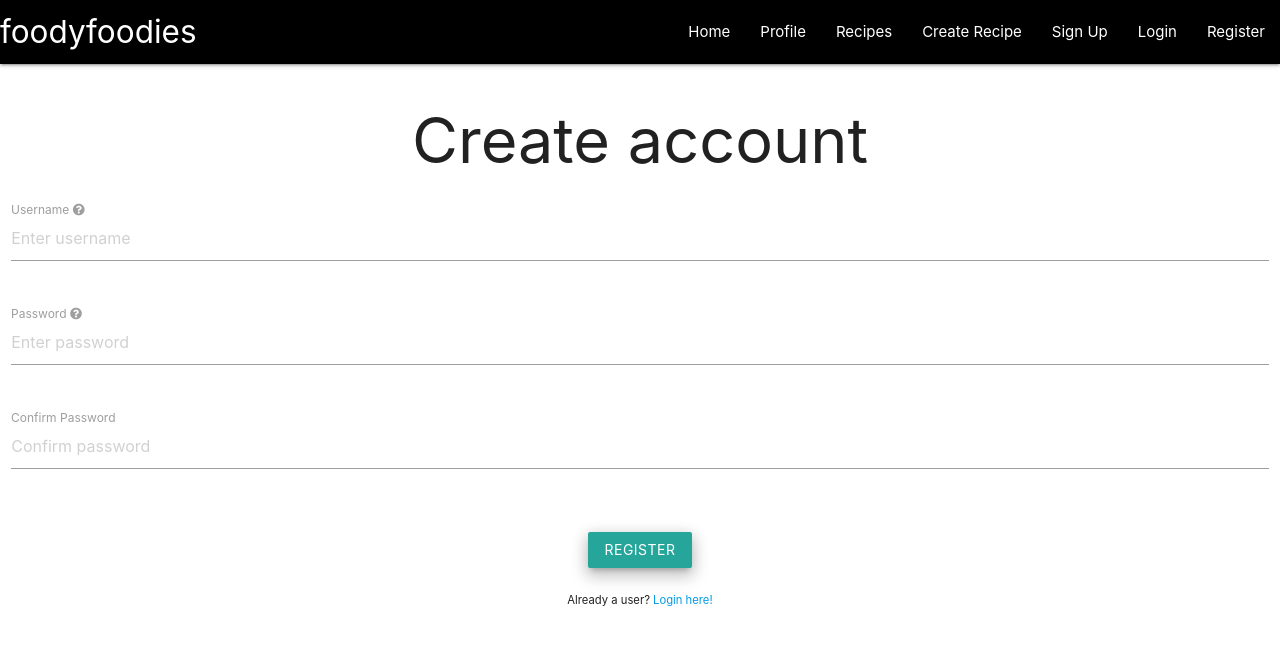
After one commit to salute03/foodyfoodies, a Flask app: page /register in a window 1280 px wide. The commit adds this page. Shown: the top 645 px of the page. Run offline with Flask 2, Linux system fonts and the light colour scheme; some libraries are stand-ins or nearby versions.

Commit message:
Add register and login page

```diff
--- a/app.py
+++ b/app.py
@@ -2,8 +2,10 @@ import os
 from flask import (
     Flask, flash, render_template,
     redirect, request, session, url_for)
+from form import RegisterForm, LoginForm
 from flask_pymongo import PyMongo
 from bson.objectid import ObjectId
+from werkzeug.security import generate_password_hash, check_password_hash
 if os.path.exists("env.py"):
     import env
 
@@ -18,10 +20,84 @@ mongo = PyMongo(app)
 
 
 @app.route("/")
-@app.route("/get_recipes")
+@app.route("/home")
 def home():
-    recipes = mongo.db.recipes.find()
-    return render_template("recipes.html", recipes=recipes)
+    return render_template("home.html")
+
+
+@app.route("/login",  methods=['GET', 'POST'])
+def login():
+    '''
+    The login function calls LoginForm class from forms.py,
+    It checks if the entered username and passwords are valid
+    and then add user to session.
+    '''
+    # Check if the user is already logged in
+    if 'username' in session:
+        flash('You are already logged in!')
+        return redirect(url_for('home'))
+    form = LoginForm()
+    if form.validate_on_submit():
+        # Variable for users collection
+
+        registered_user = mongo.db.users.find_one({'username': request.form.get('username')})
+
+        if registered_user:
+            # Check if password in the form is equal to the password in the DB
+            if check_password_hash(registered_user['password'],
+                                   request.form['password']):
+                # Add user to session if passwords match
+                session['username'] = request.form['username']
+                flash('You have been successfully logged in!')
+                return redirect(url_for('home'))
+            else:
+                # if user entered incorrect password
+                flash("Incorrect username or password. Please try again")
+                return redirect(url_for('login'))
+        else:
+            # if user entered incorrect username
+            flash("Username does not exist! Please try again")
+            return redirect(url_for('login'))
+    return render_template('login.html',  form=form, title='Login')
+
+
+@app.route("/register", methods=['GET', 'POST'])
+def register():
+    '''
+    CREATE.
+    Creates a new account; it calls the RegisterForm class from forms.py.
+    Checks if the username is not already excist in database,
+    hashes the entered password and add a new user to session.
+    '''
+    # checks if user is not already logged in
+    if 'username' in session:
+        flash('You are already registered!')
+        return redirect(url_for('home'))
+
+    form = RegisterForm()
+    if form.validate_on_submit():
+        # variable for users collection
+
+        # checks if the username is unique
+        registered_user = mongo.db.users.find_one({'username': request.form.get('username')})
+        if registered_user:
+            flash("Sorry, this username is already taken!")
+            return redirect(url_for('register'))
+        else:
+            # hashes the entered password
+            hashed_password = generate_password_hash(
+                                request.form.get('password'))
+            new_user = {
+                "username": request.form.get('username'),
+                "password": hashed_password,
+                "user_recipes": [],
+            }
+            mongo.db.users.insert_one(new_user)
+            # add new user to the session
+            session["username"] = request.form.get('username')
+            flash('Your account has been successfully created.')
+            return redirect(url_for('home'))
+    return render_template('register.html', form=form,  title='Register')
 
 
 if __name__ == "__main__":
--- /dev/null
+++ b/form.py
@@ -0,0 +1,23 @@
+from flask_wtf import FlaskForm
+from wtforms import StringField, PasswordField, SubmitField, BooleanField
+from wtforms.validators import DataRequired, Length, EqualTo
+
+
+class RegisterForm(FlaskForm):
+    username = StringField('Username',
+                           validators=[DataRequired(), Length(min=3, max=10)])
+    password = PasswordField('Password',
+                             validators=[DataRequired(),
+                                         Length(min=3, max=20)])
+    confirm_password = PasswordField('Confirm Password',
+                                     validators=[DataRequired(),
+                                                 EqualTo('password')])
+    submit = SubmitField('Register')
+
+
+class LoginForm(FlaskForm):
+    username = StringField('Username',
+                           validators=[DataRequired(), Length(min=3, max=15)])
+    password = PasswordField('Password', validators=[DataRequired()])
+    remember = BooleanField('Remember Me')
+    submit = SubmitField('Login')
--- a/requirements.txt
+++ b/requirements.txt
@@ -2,6 +2,8 @@ click==8.0.1
 dnspython==2.1.0
 Flask==2.0.1
 Flask-PyMongo==2.3.0
+Flask-WTF==0.15.1
 itsdangerous==2.0.1
 pymongo==3.12.0
 Werkzeug==2.0.1
+WTForms==2.3.3
--- a/static/css/style.css
+++ b/static/css/style.css
@@ -1,3 +1,7 @@
-body {
-    background-color: blue;
+.text-shadow {
+    text-shadow: 2px 2px 2px rgba(0, 0, 0, 0.5);
 }
+
+.fa-bar {
+    color:seashell;
+}
--- a/static/js/script.js
+++ b/static/js/script.js
@@ -0,0 +1,3 @@
+$(document).ready(function(){
+    $('.sidenav').sidenav();
+  });
--- a/templates/base.html
+++ b/templates/base.html
@@ -5,8 +5,8 @@
     <meta http-equiv="X-UA-Compatible" content="IE=edge">
     <meta name="viewport" content="width=device-width, initial-scale=1.0">
     <link rel="stylesheet" href="https://cdnjs.cloudflare.com/ajax/libs/font-awesome/5.15.4/css/all.min.css"
-        integrity="sha512-1ycn6IcaQQ40/MKBW2W4Rhis/DbILU74C1vSrLJxCq57o941Ym01SwNsOMqvEBFlcgUa6xLiPY/NS5R+E6ztJQ=="
-        crossorigin="anonymous" referrerpolicy="no-referrer" type="text/css">
+       integrity="sha512-1ycn6IcaQQ40/MKBW2W4Rhis/DbILU74C1vSrLJxCq57o941Ym01SwNsOMqvEBFlcgUa6xLiPY/NS5R+E6ztJQ=="
+       crossorigin="anonymous" referrerpolicy="no-referrer" type="text/css">
     <link rel="stylesheet" href="https://cdnjs.cloudflare.com/ajax/libs/materialize/1.0.0/css/materialize.min.css" type="text/css">
     <link rel="stylesheet" href="{{ url_for('static', filename='css/style.css') }}" type="text/css">
     {% block styles %}
@@ -14,6 +14,36 @@
     <title>foodyfoodies</title>
 </head>
 <body>
+    <header>
+        <!-- desktop navbar -->
+        <nav class="nav-extended text-shadow black">
+            <div class="nav-wrapper">
+              <a href="#!" class="brand-logo">foodyfoodies</a>
+              <a href="#" data-target="mobile-demo" class="sidenav-trigger right"><i class="fas fa-align-justify"></i></a>
+              <ul class="right hide-on-med-and-down">
+                <li><a href="{{ url_for('home') }}">Home</a></li>
+                <li><a href="#">Profile</a></li>
+                <li><a href="#">Recipes</a></li>
+                <li><a href="#">Create Recipe</a></li>
+                <li><a href="#">Sign Up</a></li>
+                <li><a href="{{ url_for('login') }}">Login</a></li>
+                <li><a href="{{ url_for('register') }}">Register</a></li>
+              </ul>
+            </div>
+          </nav>
+
+        <!-- mobile sidenavbar -->
+          <ul class="sidenav" id="mobile-demo">
+                <li><a href="{{ url_for('home') }}">Home</a></li>
+                <li><a href="#">Profile</a></li>
+                <li><a href="#">Recipes</a></li>
+                <li><a href="#">Create Recipe</a></li>
+                <li><a href="#">Sign Up</a></li>
+                <li><a href="{{ url_for('login') }}">Login</a></li>
+                <li><a href="{{ url_for('register') }}">Register</a></li>
+          </ul>
+
+    </header>
 
 
     {% block content %}
--- /dev/null
+++ b/templates/home.html
@@ -0,0 +1,4 @@
+{% extends "base.html" %}
+{% block content %}
+    <h1> foodyfoodies i love food </h1>
+{% endblock %}
--- /dev/null
+++ b/templates/register.html
@@ -0,0 +1,80 @@
+{% extends "base.html" %}
+{% block content %}
+<div class="log-reg-container">
+<section class="login-reg-section center-align margin-top-large">
+      <h1 class="secondary-heading heading-black uppercase">Create account</h1>
+    <div class="row">
+      <form method="POST" action="" class="col s12">
+        {{ form.hidden_tag() }}
+        <!--Username-->
+        <div class="row">
+          <div class="input-field col s12">
+            {{ form.username(placeholder="Enter username", id="username") }}
+            <label for="username"
+              >Username
+              <i
+                class="fas fa-question-circle tooltipped"
+                data-position="top"
+                data-tooltip="3-15 characters, case sensitive"
+              ></i
+            ></label>
+            {% for error in form.username.errors %}
+            <small class="text-red">{{ error }}</small>
+            {% endfor %}
+          </div>
+        </div>
+        <!--Password-->
+        <div class="row">
+          <div class="input-field col s12">
+            {{ form.password (placeholder="Enter password", id="password") }}
+            <label for="password"
+              >Password
+              <i
+                class="fas fa-question-circle tooltipped"
+                data-position="top"
+                data-tooltip="3-15 characters, case sensitive"
+              ></i
+            ></label>
+            {% for error in form.password.errors %}
+            <small class="text-red">{{ error }}</small>
+            {% endfor %}
+          </div>
+        </div>
+        <!--Confirm Password-->
+        <div class="row">
+          <div class="input-field col s12">
+            {{ form.confirm_password.label }} {{
+            form.confirm_password(placeholder="Confirm password") }} {% for
+            error in form.confirm_password.errors %}
+            <small class="text-red">{{ error }}</small>
+            {% endfor %}
+          </div>
+        </div>
+        <!--Error messages-->
+        <div class="row center-align">
+          {% with messages = get_flashed_messages() %} {% if messages %} {% for
+          message in messages %}
+          <small class="text-red"> {{ message }} </small>
+          {% endfor %} {% endif %} {% endwith %}
+        </div>
+        <!--Login button-->
+        <div class="row">
+          <div class="col s12 center-align">
+            {{ form.submit(class="btn btn-form btn-main btn-coral z-depth-3
+            uppercase") }}
+          </div>
+        </div>
+        <!--Link to register page-->
+        <div class="row center-align">
+          <div class="col s12">
+            <small
+              >Already a user?
+              <a href="{{ url_for('login') }}">Login here!</a></small
+            >
+          </div>
+        </div>
+      </form>
+    </div>
+  </section>
+</div>
+{% endblock %}
```
Also changed, not shown: templates/login.html (added, +58 -0 lines), templates/recipes.html (deleted, +0 -10 lines).
